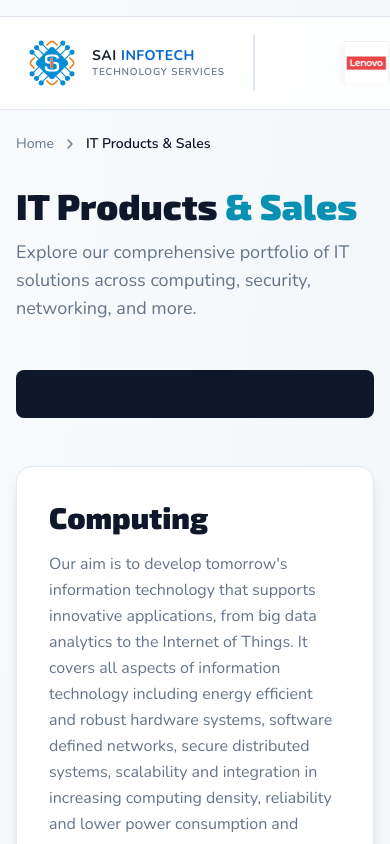
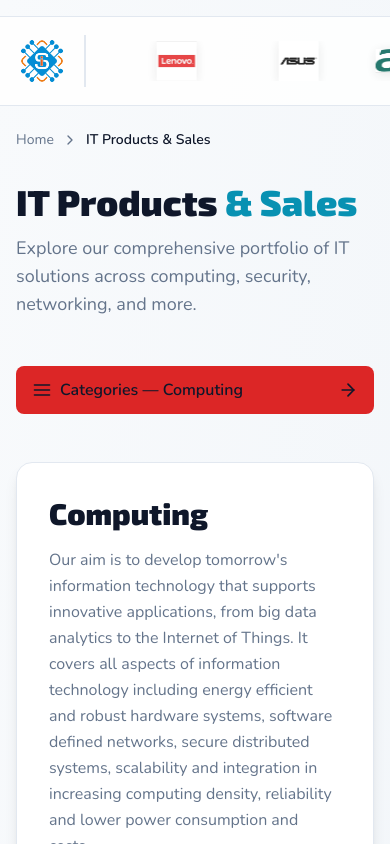
Before and after one commit to Yasir533/sai-infotech-webapp, a React (Vite) app in the folder sai-info/: page /services/it-products-sales in a window 390 px wide. Shown: the top 844 px of the page. Built offline with nearby package versions, Linux system fonts and the light colour scheme; a web font is replaced by a local one.

Commit message:
Fix: Mobile layout - hide logo text, fix categories button

```diff
--- a/sai-info/src/components/BrandTicker.jsx
+++ b/sai-info/src/components/BrandTicker.jsx
@@ -70,27 +70,40 @@ export default function BrandTicker() {
           opacity: 1;
           transform: scale(1.15);
         }
+        .brand-ticker-text {
+          display: flex;
+          flex-direction: column;
+          gap: 2px;
+        }
+        @media (max-width: 640px) {
+          .brand-ticker-text {
+            display: none;
+          }
+          .brand-ticker-divider {
+            display: none;
+          }
+        }
       `}</style>
 
       {/* Fixed SAI INFOTECH logo on the left */}
       <div
         style={{
           flexShrink: 0,
-          paddingLeft: '24px',
-          paddingRight: '28px',
+          paddingLeft: '16px',
+          paddingRight: '16px',
           borderRight: '2px solid #e2e8f0',
-          marginRight: '20px',
+          marginRight: '16px',
           display: 'flex',
           alignItems: 'center',
-          gap: '12px',
+          gap: '10px',
         }}
       >
         <img
           src={logoIcon}
           alt="SAI INFOTECH"
-          style={{ height: '56px', width: '56px', objectFit: 'contain' }}
+          style={{ height: '52px', width: '52px', objectFit: 'contain', flexShrink: 0 }}
         />
-        <div style={{ display: 'flex', flexDirection: 'column', gap: '2px' }}>
+        <div className="brand-ticker-text">
           <span
             style={{
               fontSize: '14px',
@@ -126,7 +139,7 @@ export default function BrandTicker() {
                 display: 'flex',
                 alignItems: 'center',
                 justifyContent: 'center',
-                margin: '0 20px',
+                margin: '0 16px',
                 flexShrink: 0,
               }}
             >
@@ -135,8 +148,8 @@ export default function BrandTicker() {
                 alt={brand.name}
                 className="brand-logo"
                 style={{
-                  height: '44px',
-                  width: '110px',
+                  height: '40px',
+                  width: '90px',
                   objectFit: 'contain',
                 }}
               />
--- a/sai-info/src/pages/ITProductsSales.jsx
+++ b/sai-info/src/pages/ITProductsSales.jsx
@@ -98,20 +98,45 @@ export default function ITProductsSales() {
             {/* Left Sidebar */}
             <motion.div initial={{ opacity: 0, x: -30 }} animate={{ opacity: 1, x: 0 }} className="lg:col-span-1">
 
+              {/* Mobile Categories Toggle Button */}
               <button
                 onClick={() => setMobileMenuOpen(!mobileMenuOpen)}
-                className="lg:hidden w-full mb-4 flex items-center justify-between gap-2 px-4 py-3 bg-slate-900 text-white rounded-lg font-semibold hover:bg-slate-800 transition-colors">
-                <span className="flex items-center gap-2"><FiMenu size={20} />Categories</span>
-                {mobileMenuOpen ? <FiX size={20} /> : null}
+                className="lg:hidden w-full mb-4 flex items-center justify-between gap-2 px-4 py-3 bg-red-600 text-white rounded-lg font-semibold hover:bg-red-700 transition-colors">
+                <span className="flex items-center gap-2">
+                  <FiMenu size={20} />
+                  {mobileMenuOpen ? 'Hide Categories' : `Categories — ${currentCategory?.label}`}
+                </span>
+                {mobileMenuOpen ? <FiX size={20} /> : <FiArrowRight size={20} />}
               </button>
 
+              {/* Desktop sidebar */}
+              <div className="hidden lg:block space-y-2">
+                {categories.map((cat, idx) => (
+                  <motion.button
+                    key={cat.id}
+                    initial={{ opacity: 0, x: -10 }}
+                    animate={{ opacity: 1, x: 0 }}
+                    transition={{ delay: idx * 0.05 }}
+                    onClick={() => setActiveCategory(cat.id)}
+                    className={`w-full flex items-center justify-between gap-3 px-4 py-3 rounded-lg font-semibold transition-all duration-300 ${
+                      activeCategory === cat.id ? 'bg-red-600 text-white shadow-lg' : 'bg-slate-200 text-slate-800 hover:bg-slate-300'
+                    }`}>
+                    <span>{cat.label}</span>
+                    <motion.div animate={{ x: activeCategory === cat.id ? 4 : 0 }} transition={{ type: 'spring', stiffness: 300 }}>
+                      <FiArrowRight size={18} />
+                    </motion.div>
+                  </motion.button>
+                ))}
+              </div>
+
+              {/* Mobile dropdown */}
               <AnimatePresence>
-                {(mobileMenuOpen || true) && (
+                {mobileMenuOpen && (
                   <motion.div
                     initial={{ opacity: 0, height: 0 }}
                     animate={{ opacity: 1, height: 'auto' }}
                     exit={{ opacity: 0, height: 0 }}
-                    className="hidden lg:block space-y-2">
+                    className="lg:hidden space-y-2 mb-4">
                     {categories.map((cat, idx) => (
                       <motion.button
                         key={cat.id}
@@ -123,35 +148,13 @@ export default function ITProductsSales() {
                           activeCategory === cat.id ? 'bg-red-600 text-white shadow-lg' : 'bg-slate-200 text-slate-800 hover:bg-slate-300'
                         }`}>
                         <span>{cat.label}</span>
-                        <motion.div animate={{ x: activeCategory === cat.id ? 4 : 0 }} transition={{ type: 'spring', stiffness: 300 }}>
-                          <FiArrowRight size={18} />
-                        </motion.div>
+                        <FiArrowRight size={18} />
                       </motion.button>
                     ))}
                   </motion.div>
                 )}
               </AnimatePresence>
 
-              {mobileMenuOpen && (
-                <motion.div initial={{ opacity: 0, y: -10 }} animate={{ opacity: 1, y: 0 }} className="lg:hidden space-y-2 mt-4">
-                  {categories.map((cat, idx) => (
-                    <motion.button
-                      key={cat.id}
-                      initial={{ opacity: 0, x: -10 }}
-                      animate={{ opacity: 1, x: 0 }}
-                      transition={{ delay: idx * 0.05 }}
-                      onClick={() => { setActiveCategory(cat.id); setMobileMenuOpen(false) }}
-                      className={`w-full flex items-center justify-between gap-3 px-4 py-3 rounded-lg font-semibold transition-all duration-300 ${
-                        activeCategory === cat.id ? 'bg-red-600 text-white shadow-lg' : 'bg-slate-200 text-slate-800 hover:bg-slate-300'
-                      }`}>
-                      <span>{cat.label}</span>
-                      <motion.div animate={{ x: activeCategory === cat.id ? 4 : 0 }} transition={{ type: 'spring', stiffness: 300 }}>
-                        <FiArrowRight size={18} />
-                      </motion.div>
-                    </motion.button>
-                  ))}
-                </motion.div>
-              )}
             </motion.div>
 
             {/* Right Content Area */}
```
